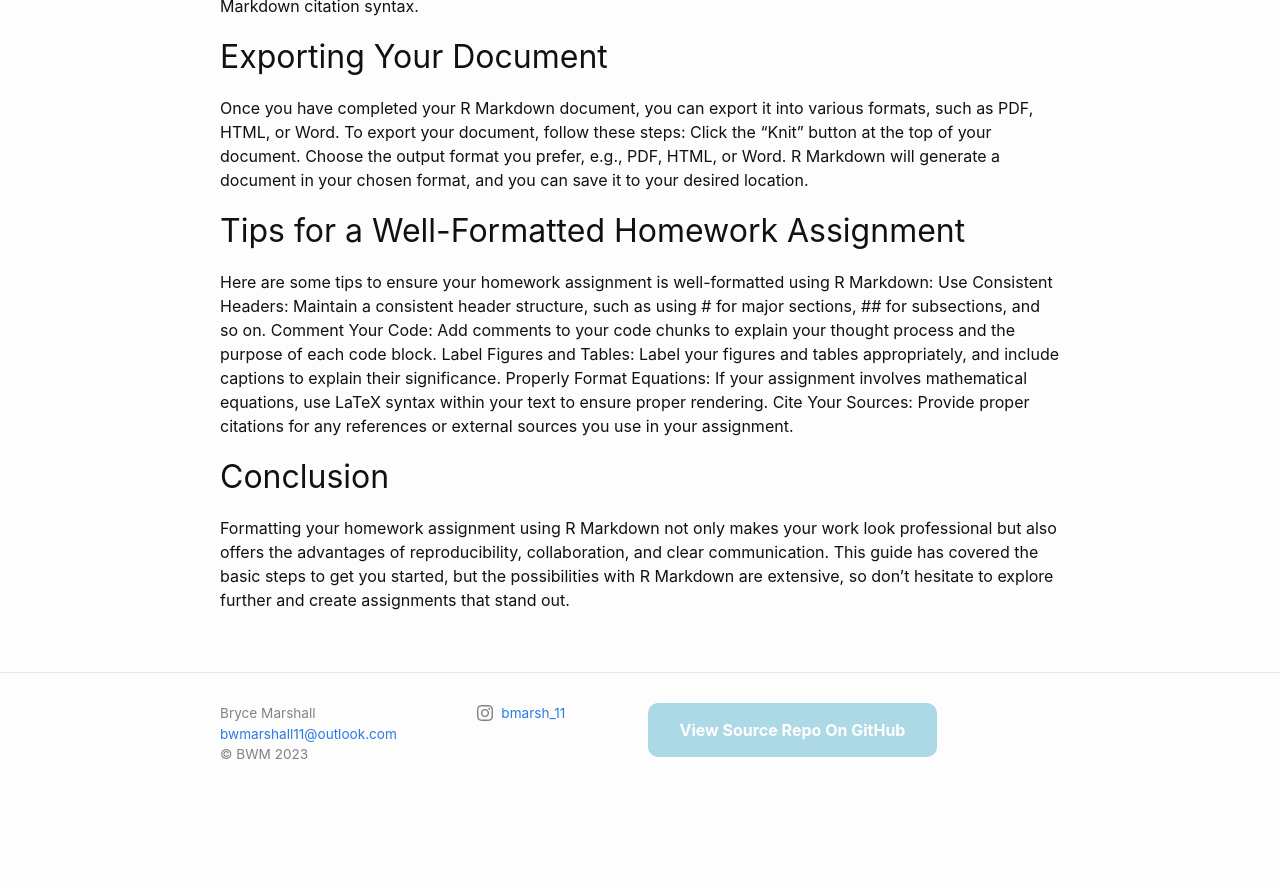
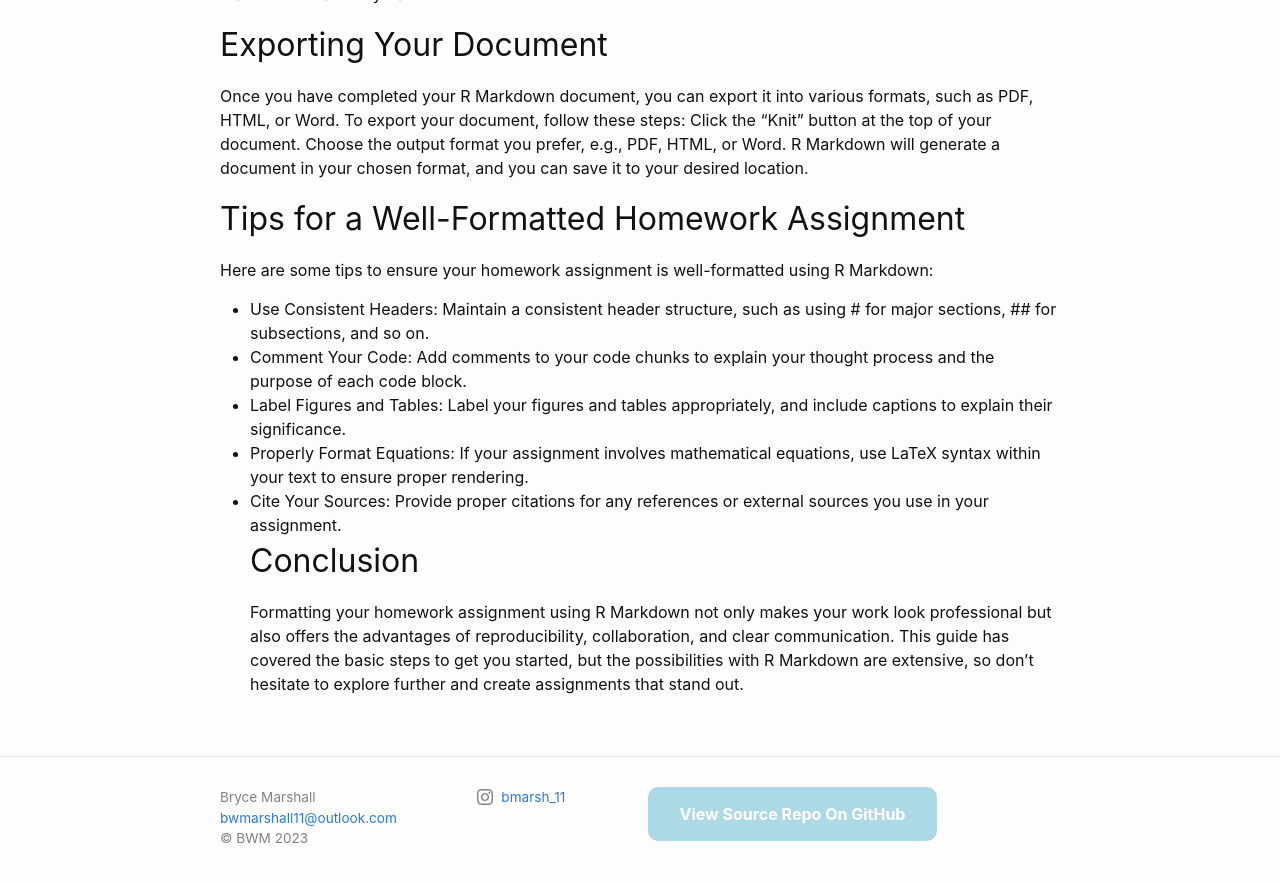
Before and after one commit to bryce11m/my-blog, a Jekyll site: the page built from _posts/2023-10-12-sample-post.md, in a window 1280 px wide and 900 px high, scrolled down 2545 px. Shown: the top 882 px of the window. Built offline with Jekyll 4.4.1, drawn with Linux system fonts in a browser that asks for light colours; comment, search, counter and statistics services are not loaded; before the commit the page ends 3370 px from its top, so only the background shows below that.

```diff
--- a/_posts/2023-10-12-sample-post.md
+++ b/_posts/2023-10-12-sample-post.md
@@ -10,14 +10,10 @@ image: "/assets/images/mountains.jpg"
 R Markdown is a powerful tool for creating reproducible documents that blend text, code, and output into a single file. It is widely used for creating reports, research papers, and even homework assignments. This guide will walk you through the process of formatting a homework assignment using R Markdown.
 ## Why Use R Markdown for Homework Assignments?
 Before we dive into the formatting details, let's discuss why R Markdown is a great choice for your homework assignments:
-
-Reproducibility: R Markdown documents are incredibly reproducible. This means that you can easily rerun the code, regenerate the output, and update your assignment as needed, ensuring consistency and correctness.
-
-Professional Presentation: R Markdown allows you to create well-structured and neatly formatted documents. Your homework will look professional, making it easier for your instructors to assess your work.
-
-Combines Text and Code: R Markdown seamlessly integrates your explanations, equations, and code. This not only enhances readability but also helps you demonstrate your thought process clearly.
-
-Easy Collaboration: R Markdown files can be shared with classmates or instructors. Others can review and comment on your work, making it a great tool for collaboration.
+  - Reproducibility: R Markdown documents are incredibly reproducible. This means that you can easily rerun the code, regenerate the        output, and update your assignment as needed, ensuring consistency and correctness.
+  - Professional Presentation: R Markdown allows you to create well-structured and neatly formatted documents. Your homework will look      professional, making it easier for your instructors to assess your work.
+  - Combines Text and Code: R Markdown seamlessly integrates your explanations, equations, and code. This not only enhances readability     but also helps you demonstrate your thought process clearly.
+  - Easy Collaboration: R Markdown files can be shared with classmates or instructors. Others can review and comment on your work,          making   it a great tool for collaboration.
 ## Getting Started
 To format your homework assignment using R Markdown, follow these steps:
 ### 1. Install R and RStudio
@@ -66,10 +62,10 @@ Choose the output format you prefer, e.g., PDF, HTML, or Word.
 R Markdown will generate a document in your chosen format, and you can save it to your desired location.
 ## Tips for a Well-Formatted Homework Assignment
 Here are some tips to ensure your homework assignment is well-formatted using R Markdown:
-Use Consistent Headers: Maintain a consistent header structure, such as using # for major sections, ## for subsections, and so on.
-Comment Your Code: Add comments to your code chunks to explain your thought process and the purpose of each code block.
-Label Figures and Tables: Label your figures and tables appropriately, and include captions to explain their significance.
-Properly Format Equations: If your assignment involves mathematical equations, use LaTeX syntax within your text to ensure proper rendering.
-Cite Your Sources: Provide proper citations for any references or external sources you use in your assignment.
+  - Use Consistent Headers: Maintain a consistent header structure, such as using # for major sections, ## for subsections, and so on.
+  - Comment Your Code: Add comments to your code chunks to explain your thought process and the purpose of each code block.
+  - Label Figures and Tables: Label your figures and tables appropriately, and include captions to explain their significance.
+  - Properly Format Equations: If your assignment involves mathematical equations, use LaTeX syntax within your text to ensure proper       rendering.
+  - Cite Your Sources: Provide proper citations for any references or external sources you use in your assignment.
 ## Conclusion
 Formatting your homework assignment using R Markdown not only makes your work look professional but also offers the advantages of reproducibility, collaboration, and clear communication. This guide has covered the basic steps to get you started, but the possibilities with R Markdown are extensive, so don't hesitate to explore further and create assignments that stand out.
```
